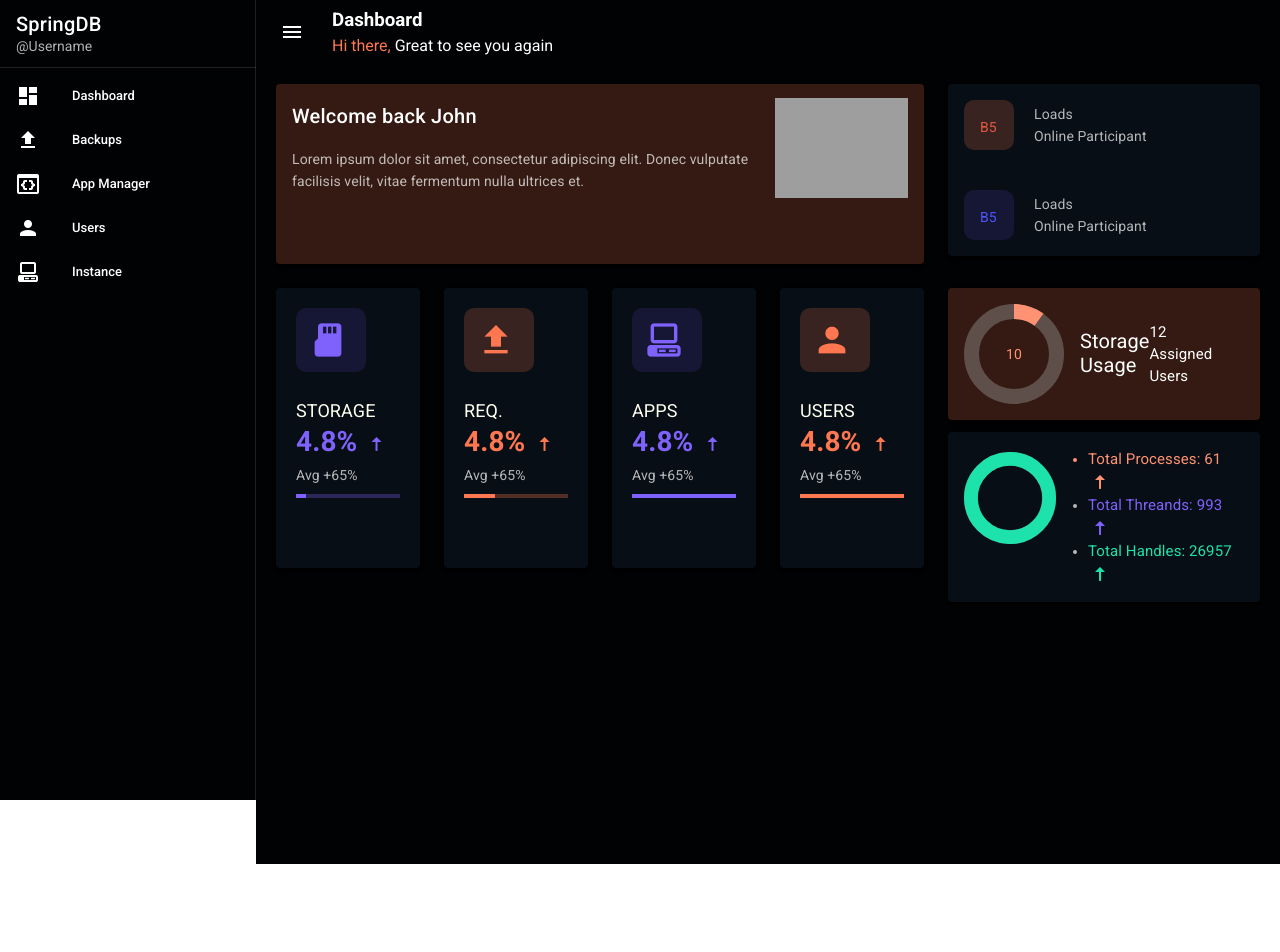
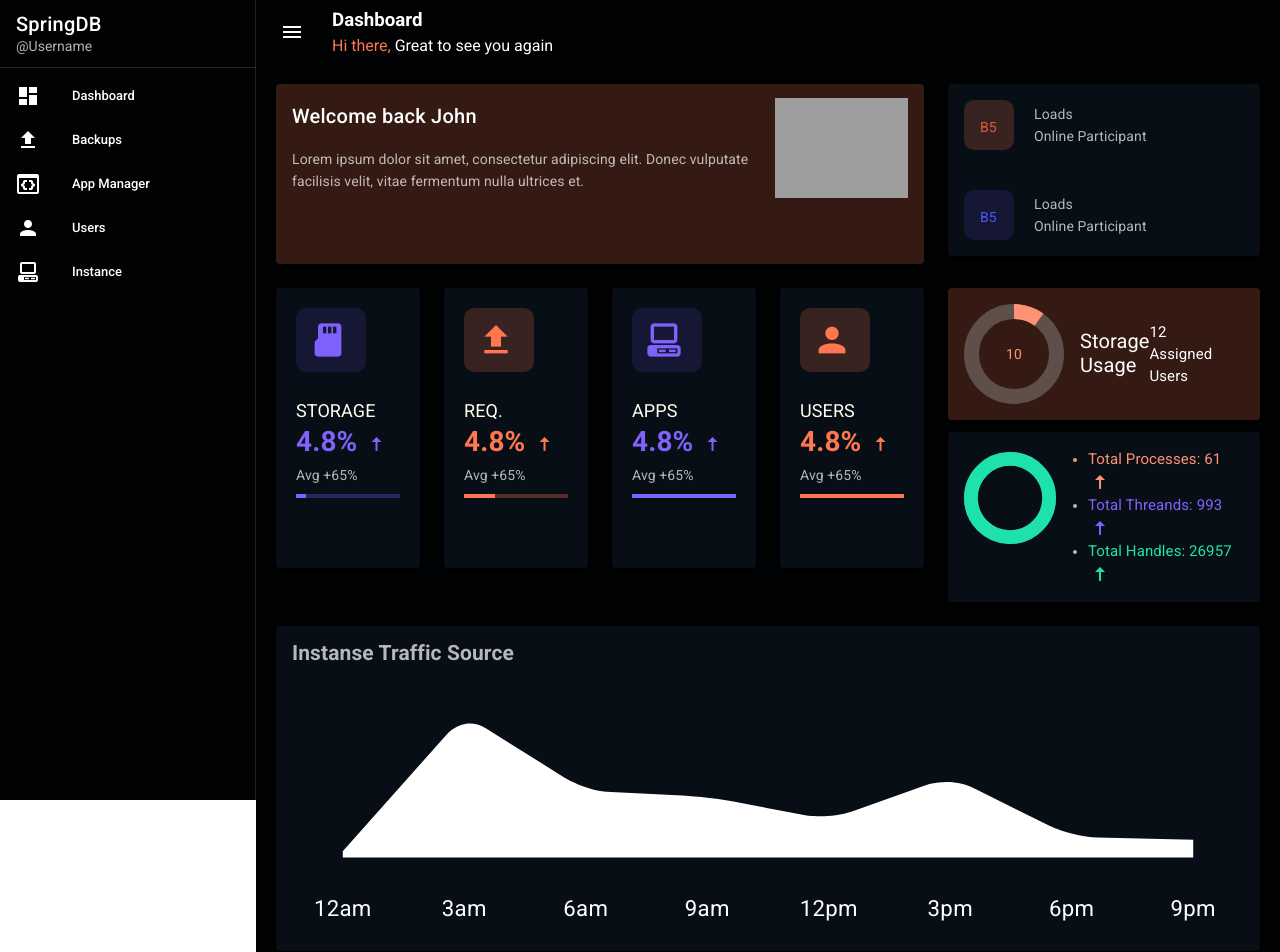
Before and after one commit to NaveenDanj/spring-db-frontend, a Vue app: page / in a window 1280 px wide. Shown: the top 952 px of the page. Before the commit the page ends 864 px from the top, so only its background shows below. Built offline with nearby package versions, Linux system fonts and the light colour scheme; grey boxes are pictures that could not be loaded.

Commit message:
added server busy graph component

```diff
--- /dev/null
+++ b/src/components/Dashboard/ServerBusyGraph.vue
@@ -0,0 +1,33 @@
+<template>
+  <v-row>
+    <v-col cols="12" md="12">
+      <v-card color="#080E15" dark>
+        <v-card-text>
+
+            <h2>Instanse Traffic Source</h2>
+
+          <v-sparkline
+            :labels="labels"
+            :value="value"
+            color="white"
+            line-width="2"
+            padding="16"
+            smooth="8"
+            size="12"
+            fill
+            x-small
+          ></v-sparkline>
+        </v-card-text>
+      </v-card>
+    </v-col>
+  </v-row>
+</template>
+
+<script>
+export default {
+  data: () => ({
+    labels: ["12am", "3am", "6am", "9am", "12pm", "3pm", "6pm", "9pm"],
+    value: [200, 675, 410, 390, 310, 460, 250, 240],
+  }),
+};
+</script>
--- a/src/views/Dashboard/DashboardPage.vue
+++ b/src/views/Dashboard/DashboardPage.vue
@@ -4,6 +4,7 @@
 
         <WelcomeBlock />
         <ServerDetailBlock />
+        <ServerBusyGraph />
 
     </div>
 
@@ -13,12 +14,14 @@
 <script>
 import WelcomeBlock from '../../components/Dashboard/WelcomeBlock.vue'
 import ServerDetailBlock from '../../components/Dashboard/ServerDetailBlock.vue'
+import ServerBusyGraph from '../../components/Dashboard/ServerBusyGraph.vue'
 
 
 export default {
     components : {
     WelcomeBlock,
-    ServerDetailBlock
+    ServerDetailBlock,
+    ServerBusyGraph
 }
 }
 </script>
```
